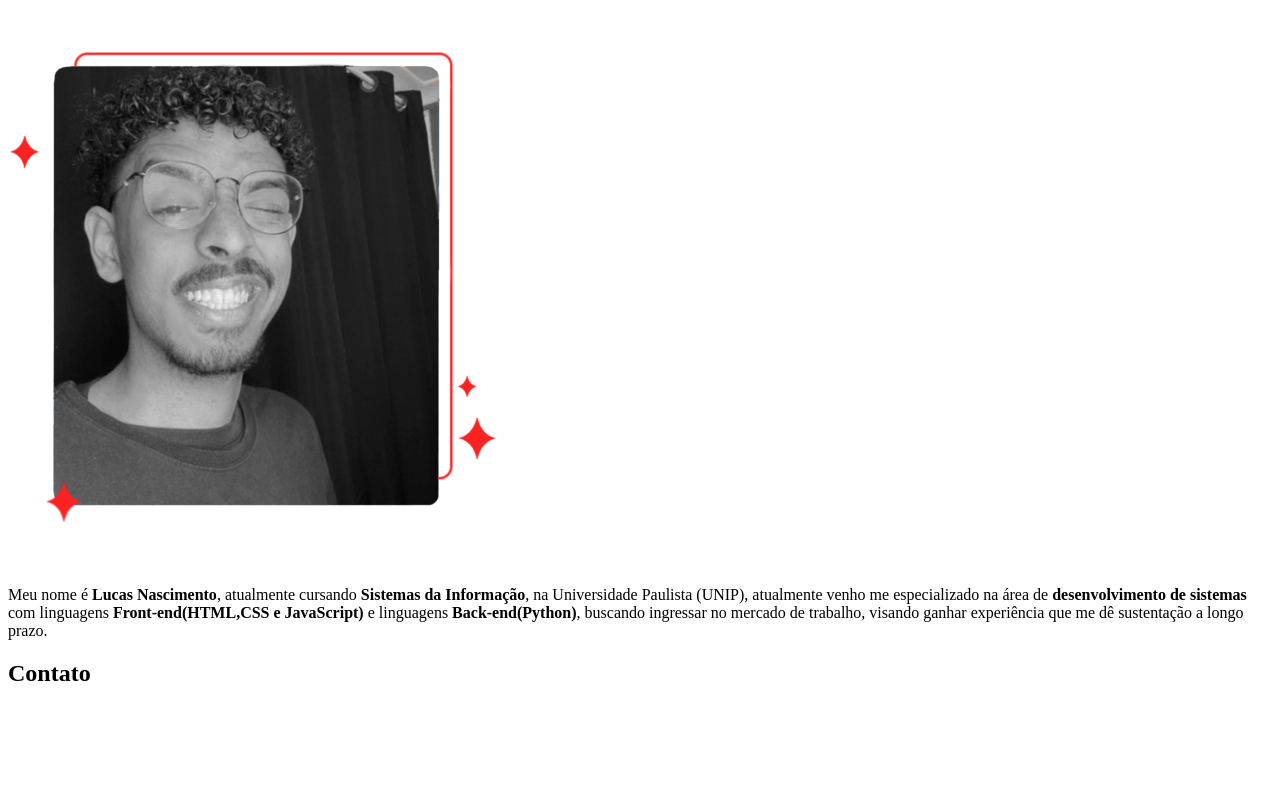
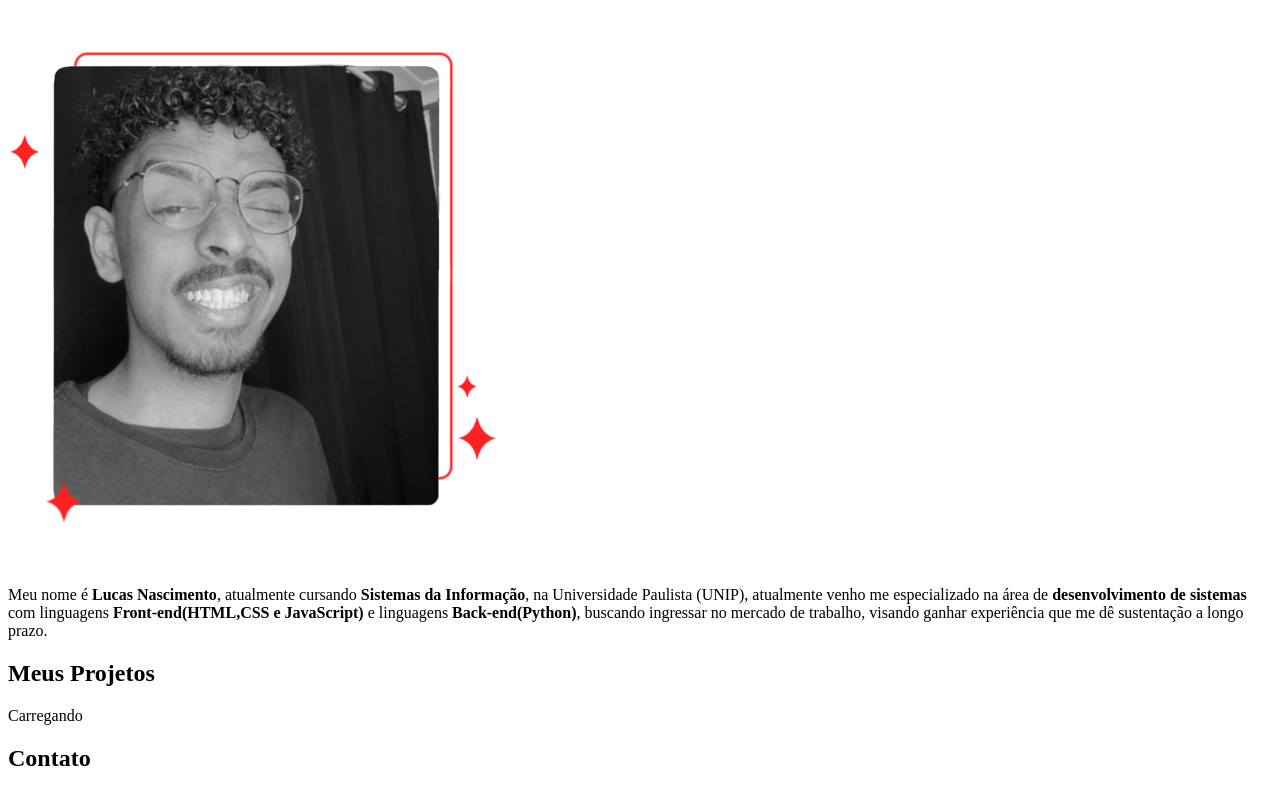
Before and after one commit to lucaasrodriguess/My-Profile, a plain HTML site: page index.html in a window 1280 px wide. Shown: the part 1646-2438 px from the top of the page. Before the commit the page ends 2353 px from the top, so only its background shows below. Drawn offline with Linux system fonts and the light colour scheme.

Commit message:
Concluindo Estrutura HTML Main

```diff
--- a/index.html
+++ b/index.html
@@ -65,7 +65,11 @@
           prazo.
         </p>
       </section>
-      <section id="my-projects" class="fourth-section"></section>
+      <section id="my-projects" class="fourth-section">
+        <h2 class="title">Meus Projetos</h2>
+        <p id="loading">Carregando</p>
+        <div id="my-projects-list"></div>
+      </section>
     </main>
 
     <footer id="contact">
```
